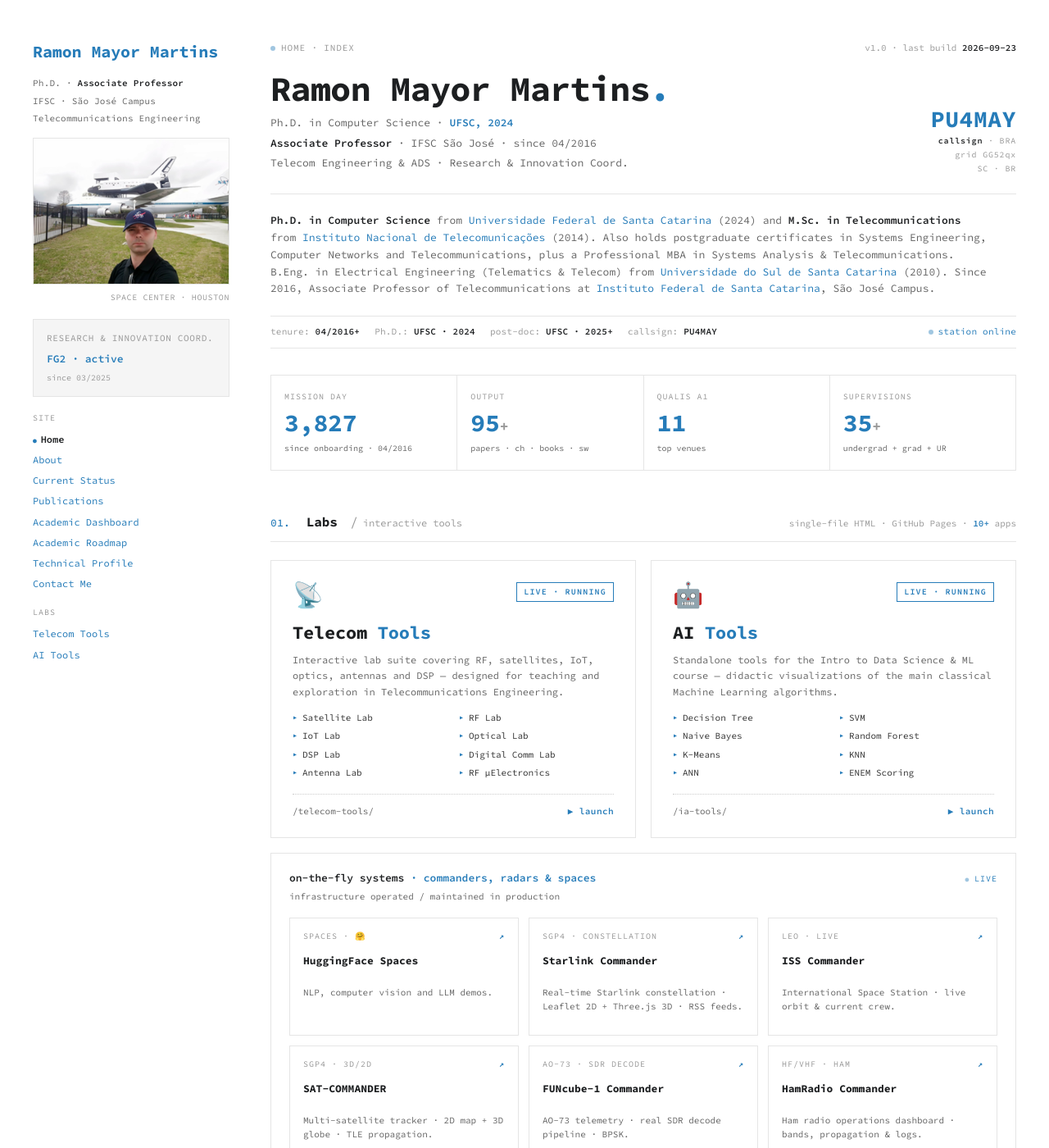
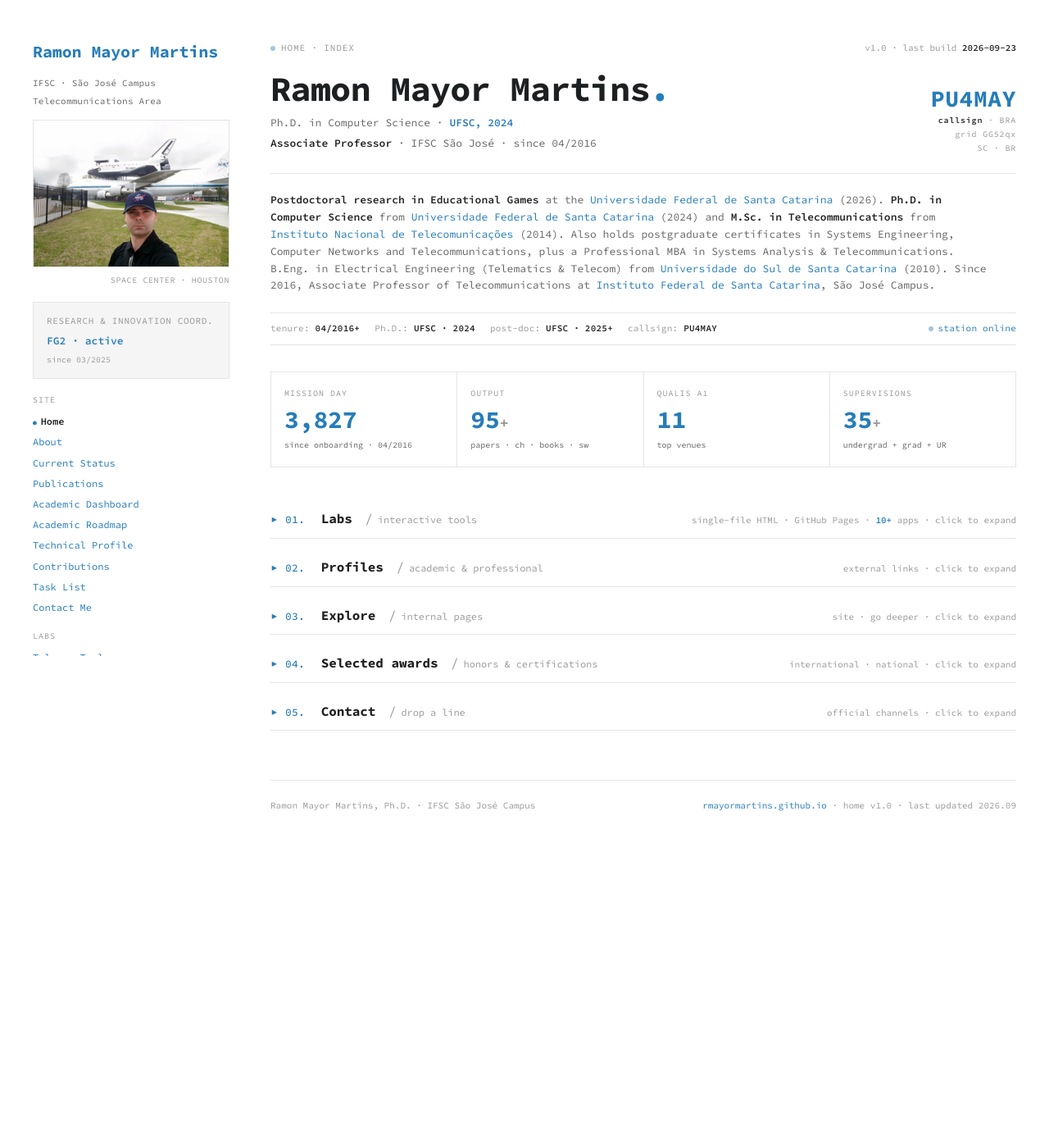
Before and after one commit to rmayormartins/rmayormartins.github.io, a Jekyll site: the page index.html, which Jekyll copies as it is, in a window 1280 px wide and 1400 px high. Shown: the whole window at 82% size. Built offline with Jekyll 4.4.1, drawn with Linux system fonts in a browser that asks for light colours; some of the changed text lies outside the part shown.

Commit message:
Update index.html

```diff
--- a/index.html
+++ b/index.html
@@ -612,6 +612,19 @@ section { margin-bottom: 50px; }
   .lab-card { padding: 22px 20px 18px; }
   .lab-card .lc-list { grid-template-columns: 1fr; }
 }
+
+/* ===== COLLAPSIBLE SECTIONS ===== */
+section.fold > .sec-head { cursor: pointer; user-select: none; }
+section.fold > .sec-head h3::before {
+  content: "▸"; display: inline-block; width: 14px; margin-right: 4px;
+  color: var(--accent); transition: transform .18s ease;
+}
+section.fold:not(.collapsed) > .sec-head h3::before { transform: rotate(90deg); }
+section.fold > .sec-head:hover h3 { color: var(--accent); }
+section.fold > .sec-head:focus-visible { outline: 1px dashed var(--accent); outline-offset: 4px; }
+section.fold.collapsed > :not(.sec-head) { display: none; }
+section.fold.collapsed { margin-bottom: 18px; }
+section.fold.collapsed > .sec-head .meta::after { content: " · click to expand"; }
 </style>
 </head>
 <body>
@@ -621,9 +634,8 @@ section { margin-bottom: 50px; }
 <!-- ========== SIDEBAR ========== -->
 <aside class="sidebar">
   <h1>Ramon Mayor Martins</h1>
-  <p class="role">Ph.D. · <b>Associate Professor</b></p>
   <p class="role">IFSC · São José Campus</p>
-  <p class="role">Telecommunications Engineering</p>
+  <p class="role">Telecommunications Area</p>
 
   <img class="avatar" src="img/logo.png" alt="Ramon Mayor Martins · Space Center Houston" />
   <p class="avatar-cap">space center · houston</p>
@@ -643,6 +655,8 @@ section { margin-bottom: 50px; }
     <a href="./academicreport.html">Academic Dashboard</a>
     <a href="./academicroadmap.html">Academic Roadmap</a>
     <a href="./technicalprofile.html">Technical Profile</a>
+    <a href="./contributions.html">Contributions</a>
+    <a href="./tasklist.html">Task List</a>
     <a href="./contact.html">Contact Me</a>
 
     <div class="label">labs</div>
@@ -672,7 +686,6 @@ section { margin-bottom: 50px; }
       <h2 class="name">Ramon Mayor Martins<span class="dot">.</span></h2>
       <p class="tag">Ph.D. in Computer Science · <span class="a">UFSC, 2024</span></p>
       <p class="tag"><b>Associate Professor</b> · IFSC São José · since 04/2016</p>
-      <p class="tag">Telecom Engineering &amp; ADS · Research &amp; Innovation Coord.</p>
     </div>
     <div class="sigblock">
       <span class="big">PU4MAY</span>
@@ -683,6 +696,8 @@ section { margin-bottom: 50px; }
   </div>
 
   <p class="page-lede">
+    <strong>Postdoctoral research in Educational Games</strong> at the
+    <a href="https://ufsc.br" target="_blank">Universidade Federal de Santa Catarina</a> (2026).
     <strong>Ph.D. in Computer Science</strong> from
     <a href="https://ufsc.br" target="_blank">Universidade Federal de Santa Catarina</a> (2024) and
     <strong>M.Sc. in Telecommunications</strong> from
@@ -729,8 +744,8 @@ section { margin-bottom: 50px; }
   </div>
 
   <!-- ========== 01 LABS ========== -->
-  <section id="labs">
-    <div class="sec-head">
+  <section id="labs" class="fold collapsed">
+    <div class="sec-head" role="button" tabindex="0" aria-expanded="false">
       <h3><span class="num">01.</span> Labs <span class="slash">/</span><span class="en">interactive tools</span></h3>
       <div class="meta">single-file HTML · GitHub Pages · <b>10+</b> apps</div>
     </div>
@@ -815,11 +830,6 @@ section { margin-bottom: 50px; }
           <h4>SAT-COMMANDER</h4>
           <p class="meta">Multi-satellite tracker · 2D map + 3D globe · TLE propagation.</p>
         </a>
-        <a class="nav-card" href="https://rmayormartins.github.io/funcube1-commander/" target="_blank">
-          <div class="top"><span>AO-73 · SDR decode</span><span class="arr">↗</span></div>
-          <h4>FUNcube-1 Commander</h4>
-          <p class="meta">AO-73 telemetry · real SDR decode pipeline · BPSK.</p>
-        </a>
         <a class="nav-card" href="https://rmayormartins.github.io/telecom-tools/hamradio-commander" target="_blank">
           <div class="top"><span>HF/VHF · ham</span><span class="arr">↗</span></div>
           <h4>HamRadio Commander</h4>
@@ -850,8 +860,8 @@ section { margin-bottom: 50px; }
   </section>
 
   <!-- ========== 02 PROFILES ========== -->
-  <section id="profiles">
-    <div class="sec-head">
+  <section id="profiles" class="fold collapsed">
+    <div class="sec-head" role="button" tabindex="0" aria-expanded="false">
       <h3><span class="num">02.</span> Profiles <span class="slash">/</span><span class="en">academic &amp; professional</span></h3>
       <div class="meta">external links</div>
     </div>
@@ -924,8 +934,8 @@ section { margin-bottom: 50px; }
   </section>
 
   <!-- ========== 03 EXPLORE ========== -->
-  <section id="explore">
-    <div class="sec-head">
+  <section id="explore" class="fold collapsed">
+    <div class="sec-head" role="button" tabindex="0" aria-expanded="false">
       <h3><span class="num">03.</span> Explore <span class="slash">/</span><span class="en">internal pages</span></h3>
       <div class="meta">site · go deeper</div>
     </div>
@@ -965,8 +975,8 @@ section { margin-bottom: 50px; }
   </section>
 
   <!-- ========== 04 AWARDS ========== -->
-  <section id="awards">
-    <div class="sec-head">
+  <section id="awards" class="fold collapsed">
+    <div class="sec-head" role="button" tabindex="0" aria-expanded="false">
       <h3><span class="num">04.</span> Selected awards <span class="slash">/</span><span class="en">honors &amp; certifications</span></h3>
       <div class="meta">international · national</div>
     </div>
@@ -1016,8 +1026,8 @@ section { margin-bottom: 50px; }
   </section>
 
   <!-- ========== 05 CONTACT ========== -->
-  <section id="contact-block">
-    <div class="sec-head">
+  <section id="contact-block" class="fold collapsed">
+    <div class="sec-head" role="button" tabindex="0" aria-expanded="false">
       <h3><span class="num">05.</span> Contact <span class="slash">/</span><span class="en">drop a line</span></h3>
       <div class="meta">official channels</div>
     </div>
@@ -1034,8 +1044,8 @@ section { margin-bottom: 50px; }
           <span class="v code">rmayormartins at: gmail.com</span>
         </div>
         <div class="row">
-          <span class="k">backup</span>
-          <span class="v code">mayor at: linuxmail.org</span>
+          <span class="k">linkedin</span>
+          <span class="v code"><a href="https://www.linkedin.com/in/rmayormartins/" target="_blank">in/rmayormartins</a></span>
         </div>
         <div class="row">
           <span class="k">callsign</span>
@@ -1057,8 +1067,8 @@ section { margin-bottom: 50px; }
           <span class="v">Research &amp; Innovation Coord.</span>
         </div>
         <div class="row">
-          <span class="k">group</span>
-          <span class="v">GPSIA · leader</span>
+          <span class="k">area</span>
+          <span class="v">Telecommunications</span>
         </div>
       </div>
     </div>
```
Also changed, not shown: other parts of index.html (+16 -0 lines).
